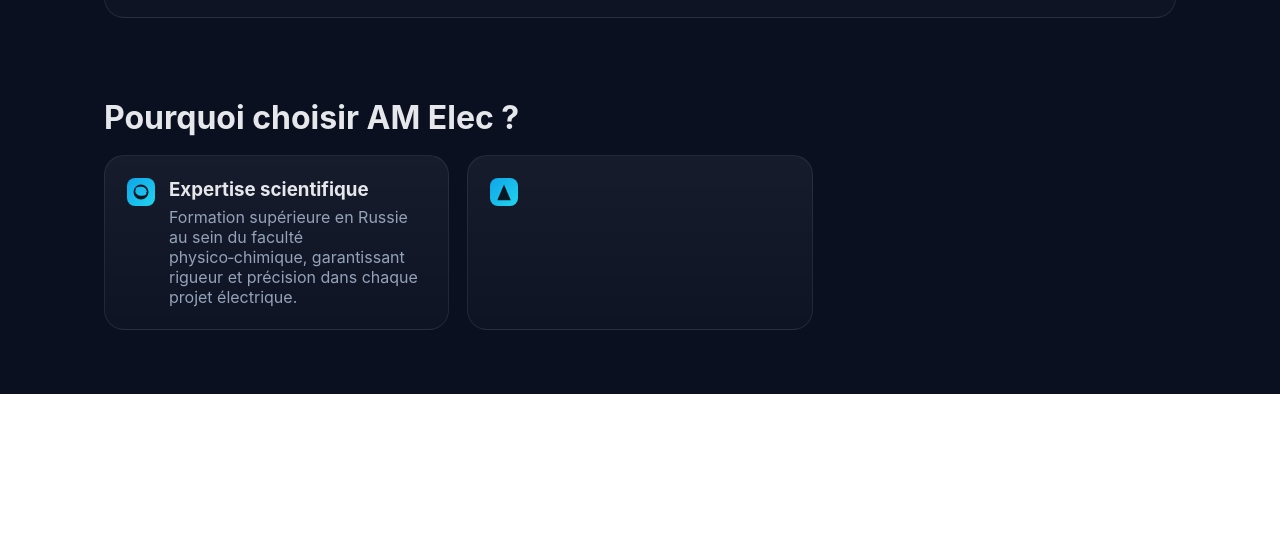
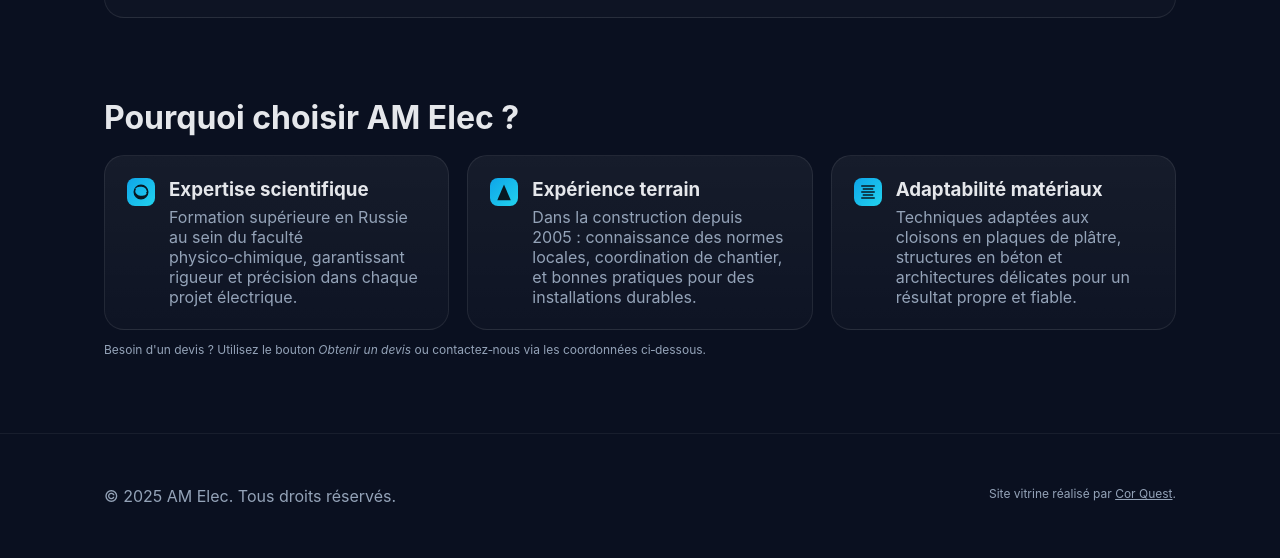
Before and after one commit to arturZogo/amelec, a plain HTML site: page index.html in a window 1280 px wide. Shown: the part 1632-2190 px from the top of the page. Before the commit the page ends 2026 px from the top, so only its background shows below. Drawn offline with Linux system fonts and the light colour scheme.

Commit message:
Update index.html

```diff
--- a/index.html
+++ b/index.html
@@ -193,7 +193,7 @@
     </section>
 
     <section id="formation">
-      <h2>Pourquoi choisir AM Elec ?</h2>
+      <h2>Pourquoi choisir AM Elec&nbsp;?</h2>
       <div class="grid">
         <div class="card service">
           <span class="icon" aria-hidden="true"><svg width="18" height="18" viewBox="0 0 24 24" fill="#081018" xmlns="http://www.w3.org/2000/svg"><path d="M12 2a10 10 0 100 20 10 10 0 000-20zm1 14.93V17h-2v-.07a8.001 8.001 0 01-6.93-6.93H5v-2h-.93A8.001 8.001 0 0111 5.07V5h2v.07a8.001 8.001 0 016.93 6.93H19v2h.93A8.001 8.001 0 0113 16.93z"/></svg></span>
@@ -205,4 +205,31 @@
         <div class="card service">
           <span class="icon" aria-hidden="true"><svg width="18" height="18" viewBox="0 0 24 24" fill="#081018" xmlns="http://www.w3.org/2000/svg"><path d="M12 2l9 21H3L12 2z"/></svg></span>
           <div>
-            <h3 style="margin:
+            <h3 style="margin:0 0 6px">Expérience terrain</h3>
+            <p class="muted" style="margin:0">Dans la construction depuis 2005&nbsp;: connaissance des normes locales, coordination de chantier, et bonnes pratiques pour des installations durables.</p>
+          </div>
+        </div>
+        <div class="card service">
+          <span class="icon" aria-hidden="true"><svg width="18" height="18" viewBox="0 0 24 24" fill="#081018" xmlns="http://www.w3.org/2000/svg"><path d="M3 3h18v2H3V3zm2 4h14v2H5V7zm-2 4h18v2H3v-2zm2 4h14v2H5v-2zm-2 4h18v2H3v-2z"/></svg></span>
+          <div>
+            <h3 style="margin:0 0 6px">Adaptabilité matériaux</h3>
+            <p class="muted" style="margin:0">Techniques adaptées aux cloisons en plaques de plâtre, structures en béton et architectures délicates pour un résultat propre et fiable.</p>
+          </div>
+        </div>
+      </div>
+      <p class="small" style="margin-top:12px">Besoin d'un devis&nbsp;? Utilisez le bouton <em>Obtenir un devis</em> ou contactez‑nous via les coordonnées ci‑dessous.</p>
+    </section>
+  </main>
+
+  <footer>
+    <div class="container" style="display:flex;justify-content:space-between;gap:16px;flex-wrap:wrap">
+      <span>© <span id="y"></span> AM Elec. Tous droits réservés.</span>
+      <span class="small">Site vitrine réalisé par <a href="https://www.corquest.fr" target="_blank" rel="noopener noreferrer" style="text-decoration: underline;">Cor Quest</a>.</span>
+    </div>
+  </footer>
+
+  <script>
+    document.getElementById('y').textContent = new Date().getFullYear();
+  </script>
+</body>
+</html>
```
